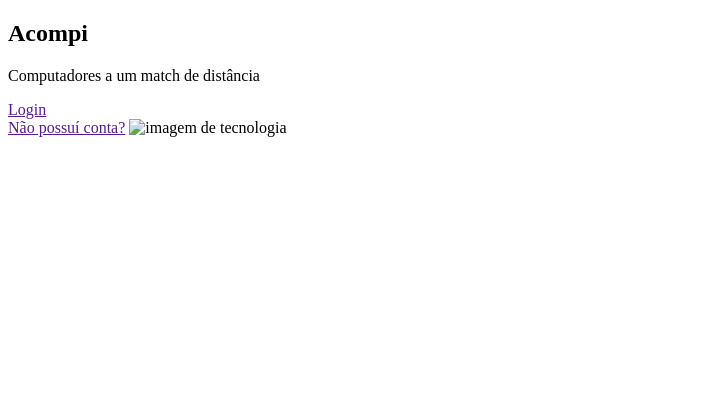
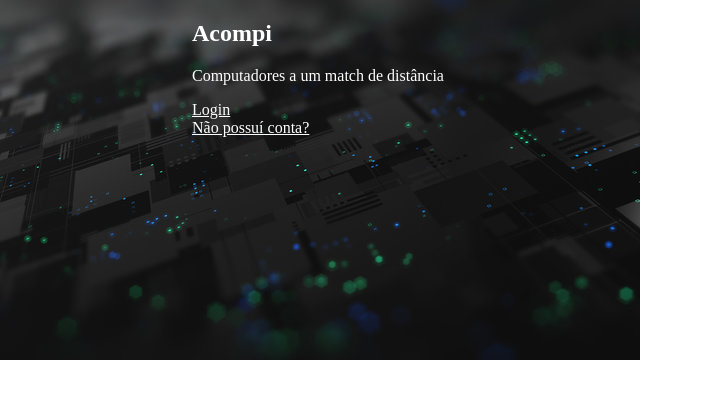
Before and after one commit to ifpi-picos/acompi, a plain HTML site: page autenticacao/index.html in a window 1280 px wide. Shown: the whole page, without its empty margins (0-703 px from the left). Drawn offline with Linux system fonts and the light colour scheme.

Commit message:
alterações no index

```diff
--- a/autenticacao/index.html
+++ b/autenticacao/index.html
@@ -4,17 +4,17 @@
     <meta charset="UTF-8">
     <meta http-equiv="X-UA-Compatible" content="IE=edge">
     <meta name="viewport" content="width=device-width, initial-scale=1.0">
+    <link rel="stylesheet" href="../css/estilo.css">
     <title>Document</title>
 </head>
 <body>
-<main>
-    <h2>Acompi</h2>
-    <p>Computadores a um match de distância</p>
+<main class="mainIndex">
+    <h2 class="branco slogan">Acompi</h2>
+    <p class="branco slogan">Computadores a um match de distância</p>
     <div>
-        <a href="">Login</a>
+        <a href="" class="branco">Login</a>
     </div>
-    <a href="">Não possuí conta?</a>
-    <img src="teste.webp" alt="imagem de tecnologia">
+    <a href="" class="linkCadastroIndex branco">Não possuí conta?</a>
 </main>
 </body>
 </html>
--- a/css/estilo.css
+++ b/css/estilo.css
@@ -54,3 +54,17 @@ img{
     height: 10%;
     width: 10%;
 }
+body{
+    background-image: url("../img/index_background.jpg");
+    background-repeat: no-repeat;
+}
+.branco{
+    color: white;
+}
+.linkCadastroIndex{
+    position: bottom 0;
+    right:0;
+}
+.slogan{
+    position: center;
+}
```
Also changed, not shown: img/index_background.jpg (added), img/teste.webp (deleted).
